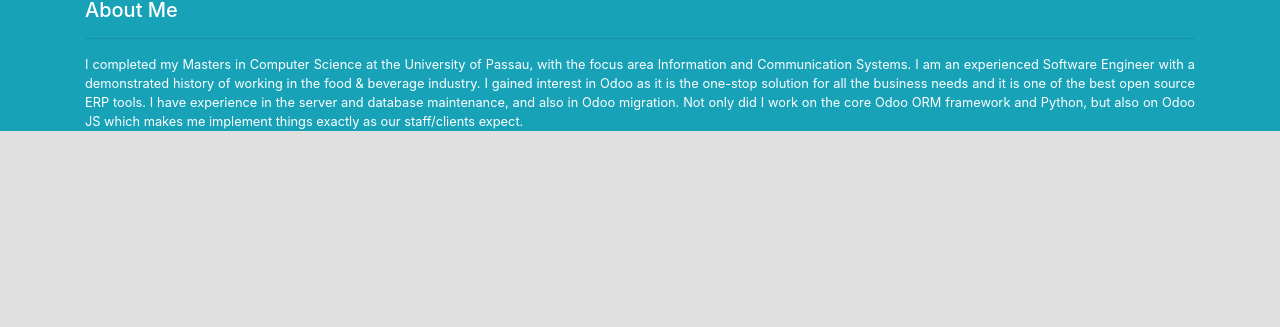
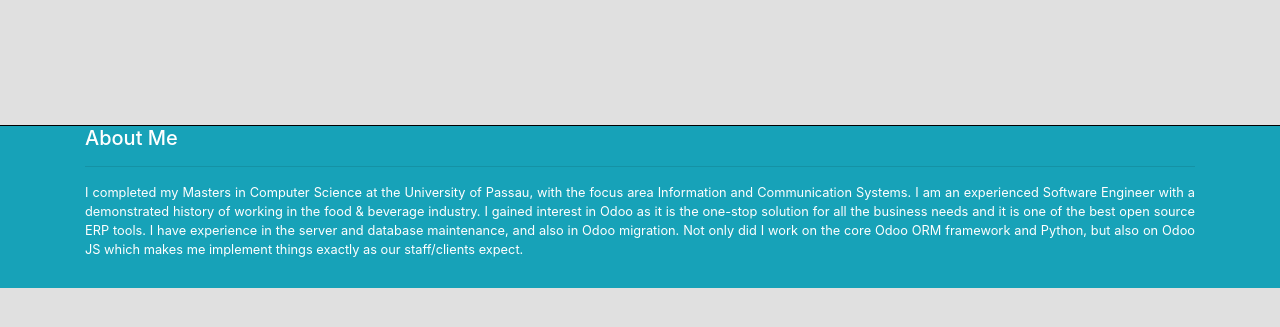
Before and after one commit to KarthikPradhan/KarthikPradhan.github.io, a plain HTML site: page index.html in a window 1280 px wide. Shown: the part 399-726 px from the top of the page. Drawn offline with nearby package versions, Linux system fonts and the light colour scheme.

Commit message:
Update style.css
Fixed footer alignment

```diff
--- a/css/style.css
+++ b/css/style.css
@@ -29,3 +29,12 @@ nav {
 footer {
     border-top: 1px solid black;
 }
+
+#aboutMeFooter {
+   padding-bottom: 1%;
+}
+
+@media (min-width: 576px) {
+#aboutMeFooter {
+   margin-top: 10%;
+}
```
